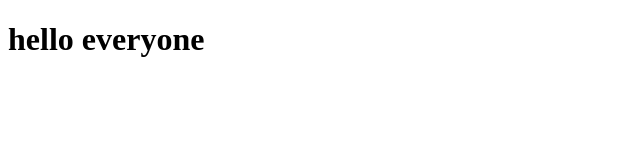
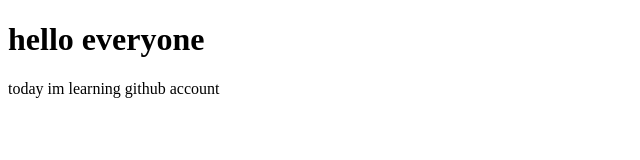
Before and after one commit to prajwalgirhepunje/assiment8.1, a plain HTML site: page index.html in a window 1280 px wide. Shown: the whole page, without its empty margins (0-640 px from the left). Drawn offline with Linux system fonts and the light colour scheme.

Commit message:
git info added

```diff
--- a/index.html
+++ b/index.html
@@ -5,5 +5,6 @@
 </head>
 <body>
     <h1>hello everyone</h1>
+    <p>today im learning github account</p>
 </body>
 </html>
```
